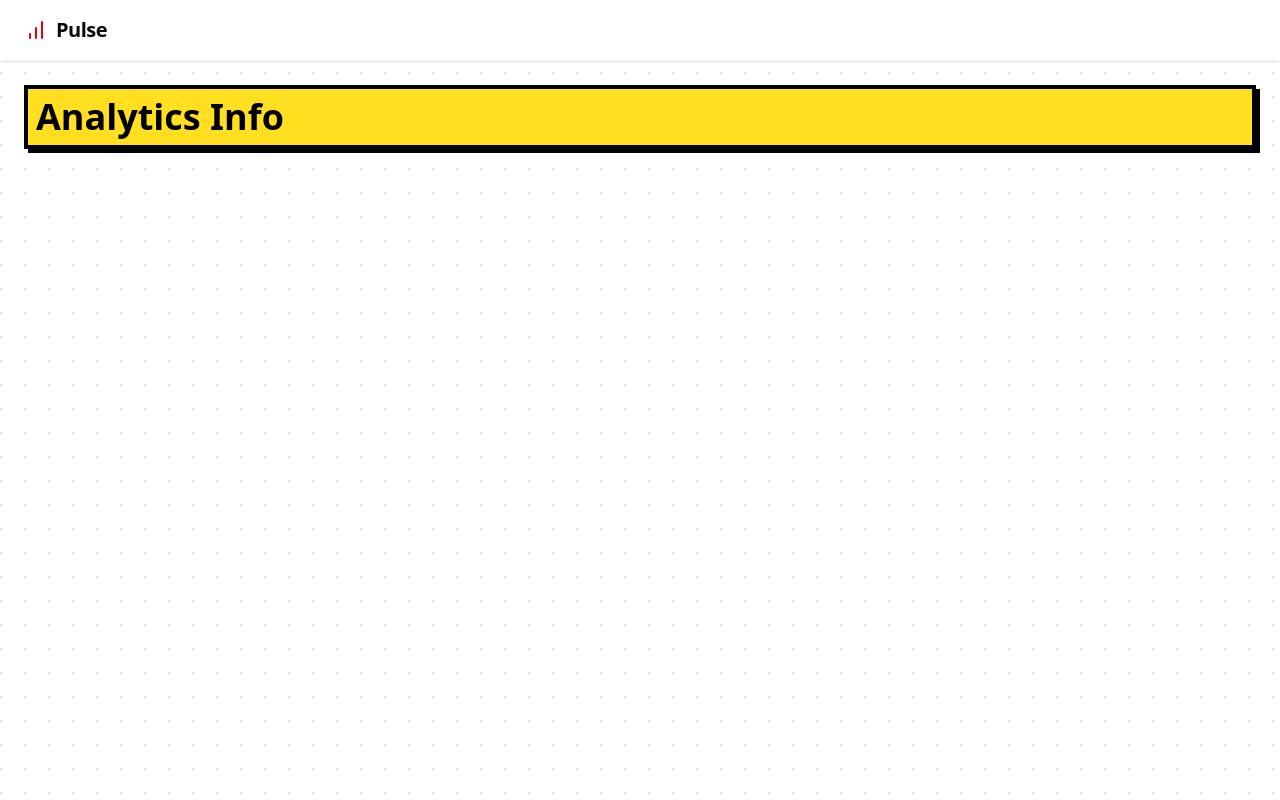
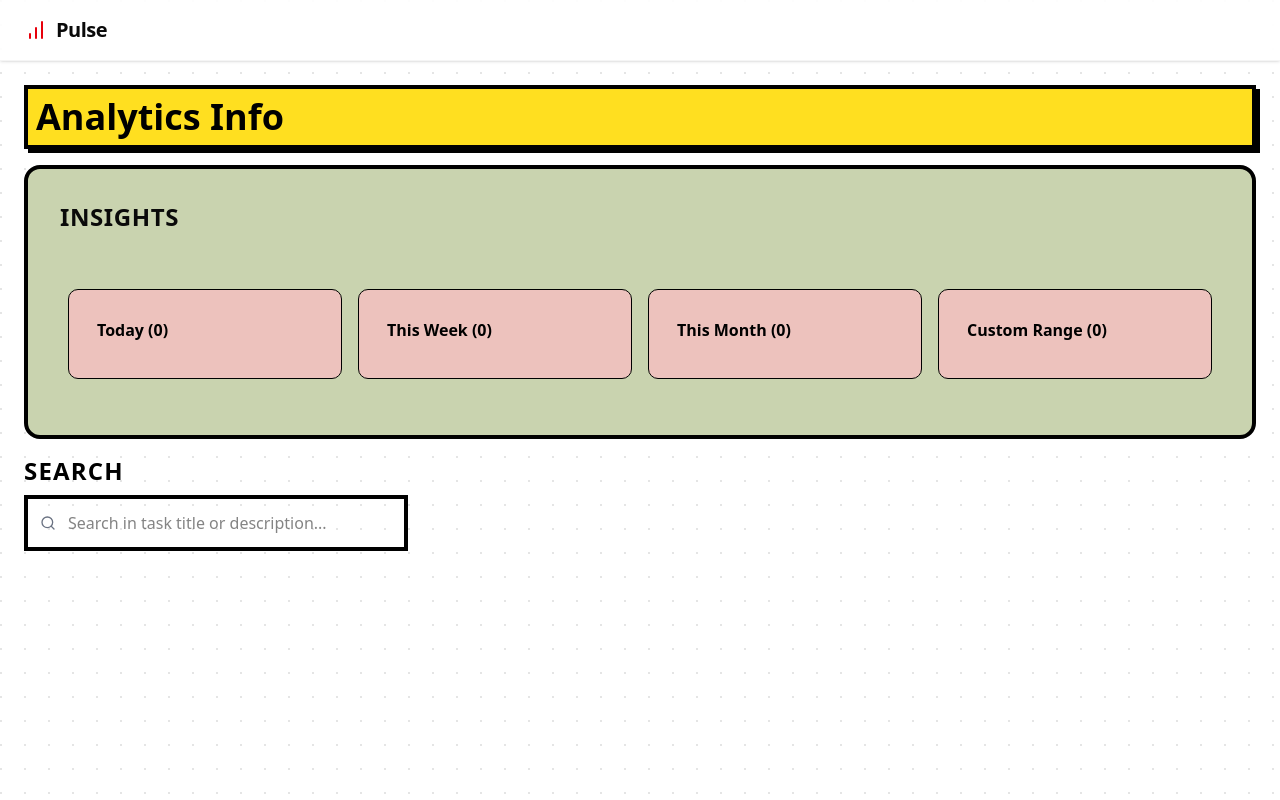
Before and after one commit to deepanm87/analytics-dashboard, a Next.js app: page / in a window 1280 px wide. Built offline with nearby package versions, Linux system fonts and the light colour scheme; no server answers; the database is empty.

Commit message:
added search component and fixed bugs on analytics in lib

```diff
--- a/app/layout.tsx
+++ b/app/layout.tsx
@@ -1,12 +1,17 @@
 import Dashboard from "@/components/dashboard"
 import Header from "@/components/header/header"
+import Insights from "@/components/insights"
+import Search from "@/components/search"
+import { getAnalytics, getJourneyInsights, getVisitorFilters } from "@/lib/analytics"
 import type { Metadata } from "next"
 import { Space_Grotesk } from "next/font/google"
 import "./globals.css"
 import { Suspense } from "react"
 import { AnalyticsInfo } from "@/components/analytics-info/analytics-info"
 import { AnalyticsInfoSkeleton } from "@/components/analytics-info/skeleton"
+import { InsightsSkeleton } from "@/components/insights/skeleton"
 import { DashboardSkeleton } from "@/components/dashboard/skeleton"
+import  SearchSkeleton from "@/components/search/skeleton"
 
 const spaceGrotesk = Space_Grotesk({
   subsets: ["latin"],
@@ -23,6 +28,10 @@ export default function RootLayout({
 }: Readonly<{
   children: React.ReactNode;
 }>) {
+
+  const journeysPromise = getJourneyInsights()
+  const visitorFiltersPromise = getVisitorFilters()
+
   return (
     <html lang="en">
       <body
@@ -41,6 +50,14 @@ export default function RootLayout({
               <Dashboard />
             </Suspense>
 
+            <Suspense fallback={<InsightsSkeleton />}>
+              <Insights journeysPromise={journeysPromise} />
+            </Suspense>
+
+            <Suspense fallback={<SearchSkeleton />}>
+              <Search />
+            </Suspense>
+
           </div>
         </main>
         {children}
--- a/components/insights/index.tsx
+++ b/components/insights/index.tsx
@@ -4,13 +4,13 @@ import { getJourneyInsights } from '@/lib/analytics'
 import { cn } from "@/lib/utils"
 import { VisitorJourney } from "@/prisma/app/generated/prisma/client"
 import { commonStyles } from "@/styles/common"
-import { getTotalCount, mapitems } from "@/utils/insight-utils"
+import { getTotalCount, mapItems } from "@/utils/insight-utils"
 import Link from "next/link"
 import { useParams } from "next/navigation"
 import { use } from "react"
 
 export default function Insights({
-    journeyPromise
+    journeysPromise
 }: {
     journeysPromise: Promise<VisitorJourney[]>
 }) {
--- /dev/null
+++ b/components/search/index.tsx
@@ -0,0 +1,62 @@
+"use client"
+import { cn } from "@/lib/utils"
+import { commonStyles } from "@/styles/common"
+import Form from "next/form"
+import SearchStatus from "./search-status"
+import { useRouter, useSearchParams, useParams } from "next/navigation"
+import { InsightKey } from "@/@types/insights"
+import { useTransition } from "react"
+
+export default function Search() {
+    const router = useRouter()
+    const searchParams = useSearchParams()
+    const params = useParams()
+    const activeTab = params.insight as InsightKey
+
+    const defaultValue = searchParams.get("q") || ""
+
+    const [isPending, setTransition] = useTransition()
+
+    return (
+        <Form
+            action=""
+            className="relative flex w-full flex-col gap-2 sm:w-fit"
+            key={activeTab}
+        >
+            <label
+                className="font-bold uppercase tracking-wider text-black text-2xl"
+                htmlFor="search"
+            >
+                Search
+            </label>
+            <div className="relative">
+                <input
+                    autoComplete="off"
+                    id="search"
+                    name="q"
+                    defaultValue={defaultValue}
+                    className={cn(
+                        "w-full pl-10 pr-4 py-3 sm:w-96",
+                        "focus:outline-none focus:shadow-[2px_2px_0px_0px_rgba(0,0,0,1)]",
+                        "transition-all duration-200",
+                        commonStyles.border
+                    )}
+                    placeholder="Search in task title or description..."
+                    type="search"
+                    onChange={e => {
+                        const newSearchParams = new URLSearchParams(
+                            searchParams.toString()
+                        )
+                        newSearchParams.set("q", e.target.value)
+                        startTransition( () => {
+                            router.push(`?${newSearchParams.toString()}`, {
+                                scroll: false
+                            })
+                        })
+                    }}
+                />
+                <SearchStatus searching={isPending} />
+            </div>
+        </Form>
+    )
+}
--- /dev/null
+++ b/components/search/search-status.tsx
@@ -0,0 +1,32 @@
+"use client"
+
+import { SearchIcon } from "lucide-react"
+import { LoaderIcon } from "lucide-react"
+import { useFormStatus } from "react-dom"
+
+export default function SearchStatus({ searching }: { searching?: boolean }) {
+    const { pending } = useFormStatus()
+    const isSearching = searching || pending
+
+    return (
+        <div className="absolute left-4 top-1/2 -translate-y-1/2">
+            { isSearching ? (
+                <div aria-label="searching.." className="h-fit w-fit animate-spin">
+                    <LoaderIcon
+                        aria-hidden="true"
+                        width={16}
+                        height={16}
+                        className="text-gray-500"
+                    />
+                </div>
+            ) : (
+                <SearchIcon
+                    aria-hidden="true"
+                    width={16}
+                    height={16}
+                    className="text-gray-500"
+                />
+            )}
+        </div>
+    )
+}
--- /dev/null
+++ b/components/search/skeleton.tsx
@@ -0,0 +1,15 @@
+import { cn } from "@/lib/utils"
+import { commonStyles } from "@/styles/common"
+
+export default function SearchSkeleton() {
+    return (
+        <input
+            className={cn(
+                "mt-7 w-full sm:w-96 bg-gray-100 shadow-[4px_4px_0px_0px_rgba(0,0,0,0.2)] font-mono",
+                commonStyles.border
+            )}
+            placeholder="Loading..."
+            disabled
+        />
+    )
+}
--- a/lib/analytics.ts
+++ b/lib/analytics.ts
@@ -1,6 +1,6 @@
 import { AnalyticsInfoResponse, JourneyInsightsResponse } from "@/@types/analytics"
 import { DateRange} from "@/@types/common"
-import type { Analytics as PrismaAnalytics, VisitorFilter } from '@/prisma/app/generated/prisma'
+import type { Analytics as PrismaAnalytics, VisitorFilter } from '@/prisma/app/generated/prisma/client'
 import { slow } from '@/utils/common'
 import { prisma } from "./prisma"
 
@@ -25,6 +25,21 @@ export const getJourneyInsights =
         return journeys
     }
 
+    export const getJourneyInsightsByDate = async (
+        dateFilter: DateRange
+    ): Promise<JourneyInsightsResponse> => {
+        await slow(2000)
+        const journeys = await prisma.visitorJourney.findMany({
+            where: {
+                completedAt: dateFilter,
+            },
+            orderBy: { completedAt: "desc" },
+            take: 10
+        })
+
+        return journeys
+    }
+
     export const getVisitorFilters = async (): Promise<VisitorFilter[]> => {
         await slow(1000)
         return await prisma.visitorFilter.findMany()
```
